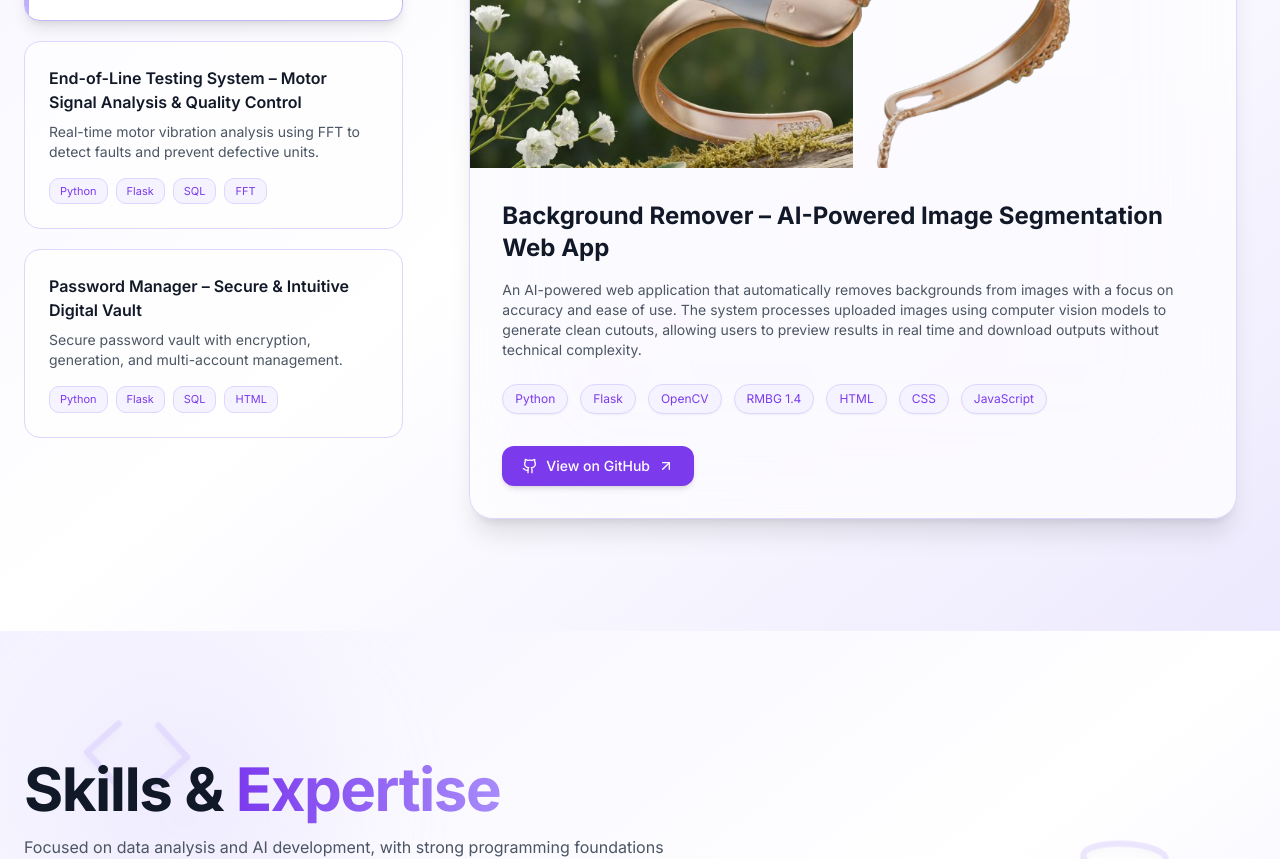
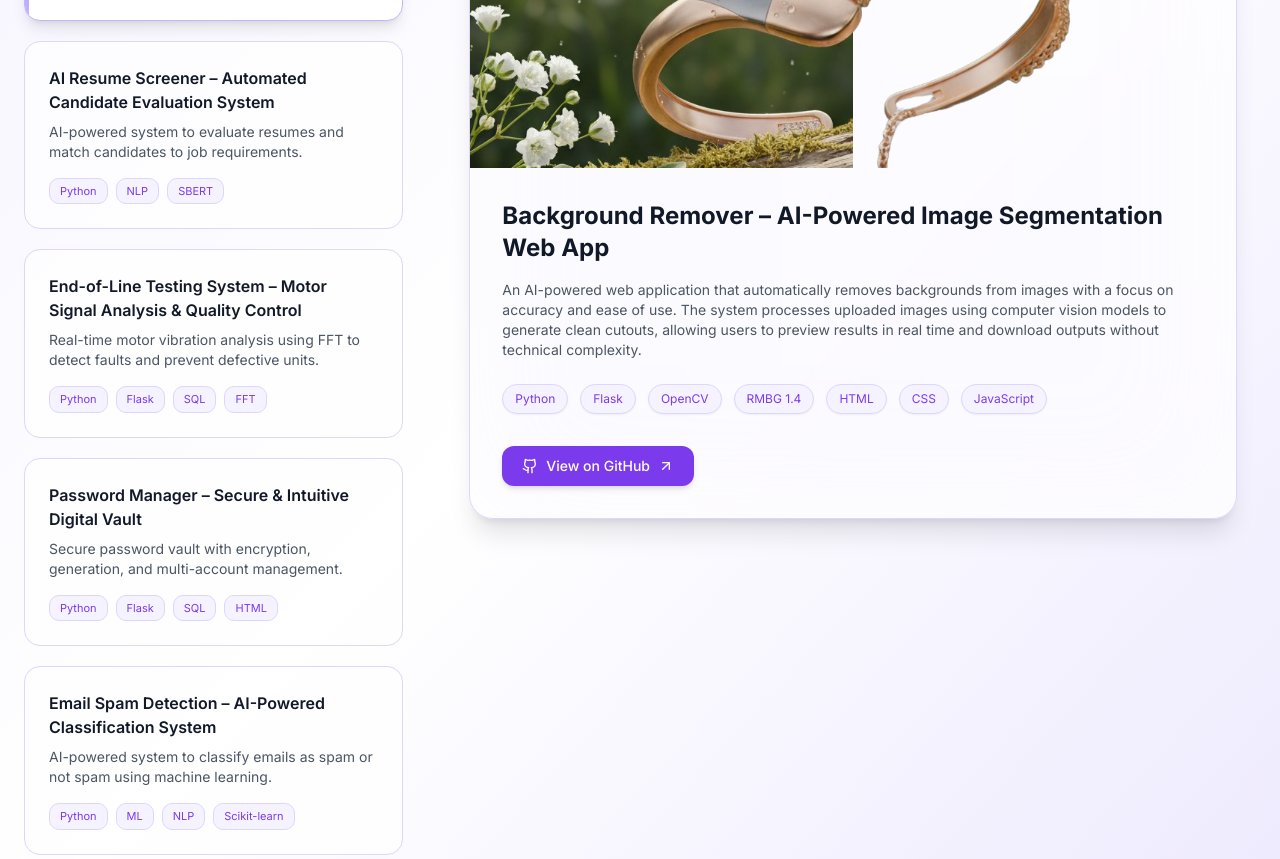
Before and after one commit to shridharshini123/Portfolio, a Next.js app: page / in a window 1280 px wide. Shown: the part 1220-2079 px from the top of the page. Built offline with nearby package versions, Linux system fonts and the light colour scheme.

Commit message:
Updated hero section and added new project images

```diff
--- a/components/sections/hero.tsx
+++ b/components/sections/hero.tsx
@@ -17,7 +17,7 @@ export function HeroSection() {
   >([]);
 
   useEffect(() => {
-    const end = 2;
+    const end = 3;
     const duration = 1500;
     const startTime = performance.now();
 
--- a/data/portfolio.ts
+++ b/data/portfolio.ts
@@ -32,6 +32,18 @@ export const projects: Project[] = [
     githubUrl: "https://github.com/shridharshini123/Jewelry_background_remover.git",
   },
   {
+    id:"AI resume screener",
+    title: "AI Resume Screener – Automated Candidate Evaluation System",
+    description:
+      "AI-powered system to evaluate resumes and match candidates to job requirements.",
+    longDescription:
+       "An AI-driven resume screening tool that evaluates candidate profiles against job descriptions. The system uses natural language processing (NLP) and machine learning models to extract key skills, experience, and qualifications from resumes. It then matches these against predefined job criteria, providing a ranked list of candidates based on relevance and fit. The application streamlines the initial screening process, reducing manual effort and improving the accuracy of candidate selection.",
+
+    thumbnail: "/images/projects/Resume-Screening/thumbnail.jpeg",
+    techStack: ["Python", "NLP","SBERT"],
+    githubUrl: "https://github.com/shridharshini123/AI-Resume-Screening.git",
+  },
+  {
     id: "EOL_testing",
     title: "End-of-Line Testing System – Motor Signal Analysis & Quality Control",
     description:
@@ -55,7 +67,18 @@ export const projects: Project[] = [
     githubUrl: "https://github.com/shridharshini123/Password-Manager.git",
 
   },
+  {
+    id:"Email-Spam-Detection",
+    title: "Email Spam Detection – AI-Powered Classification System",
+    description:
+      "AI-powered system to classify emails as spam or not spam using machine learning.",
+    longDescription:
+       "Developed an email spam detection system using machine learning algorithms. The system analyzes email content, metadata, and patterns to classify incoming emails as either spam or legitimate. It leverages natural language processing (NLP) techniques and supervised learning models to improve classification accuracy over time. The application helps users filter out unwanted emails efficiently, reducing clutter and improving productivity.",
 
+    thumbnail: "/images/projects/Email-Spam-Detection/thumbnail.jpg",
+    techStack: ["Python", "ML", "NLP", "Scikit-learn","Pandas", "Matplotlib"],
+    githubUrl: "https://github.com/shridharshini123/Email-Spam-Detection.git",
+  },
 ];
 
 export const skillCategories: SkillCategory[] = [
```
Also changed, not shown: public/images/projects/Resume-Screening/thumbnail.jpeg (added), 1 other file (tests, documents, lock files or other folders).
